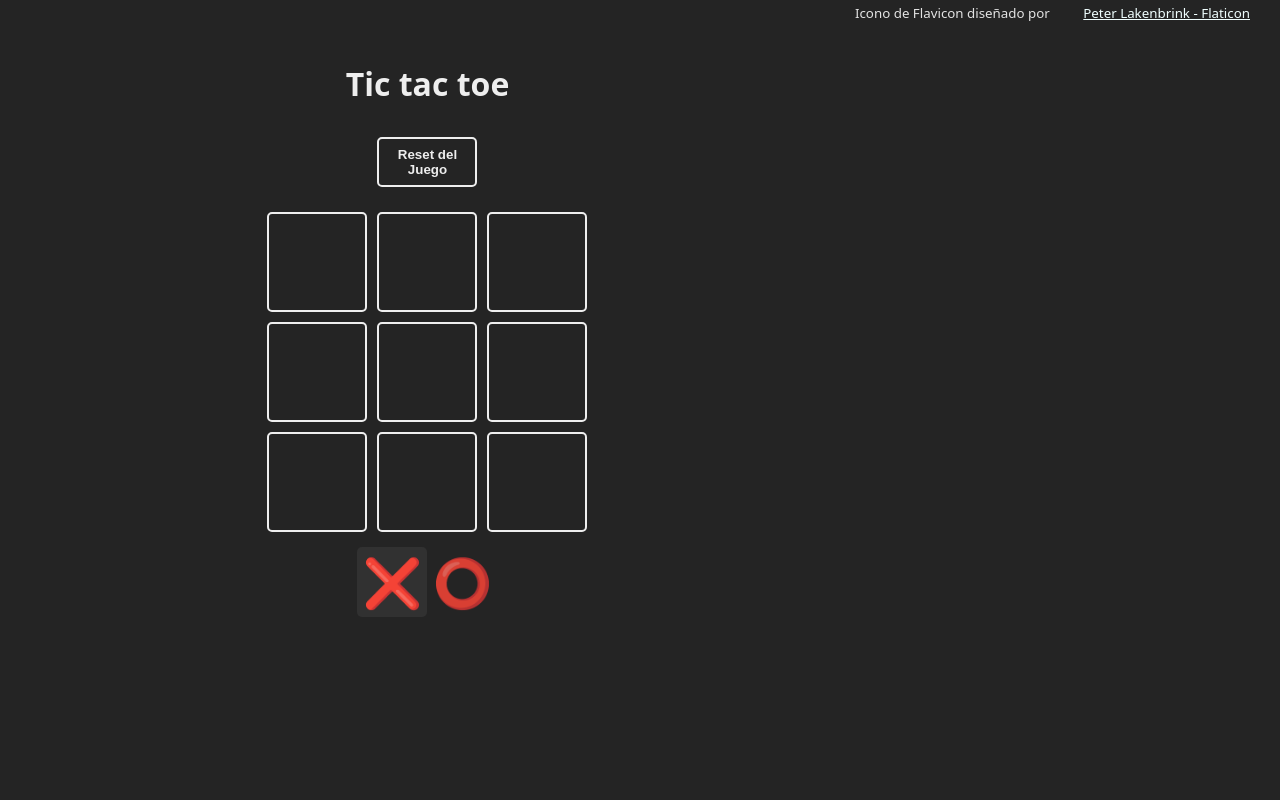
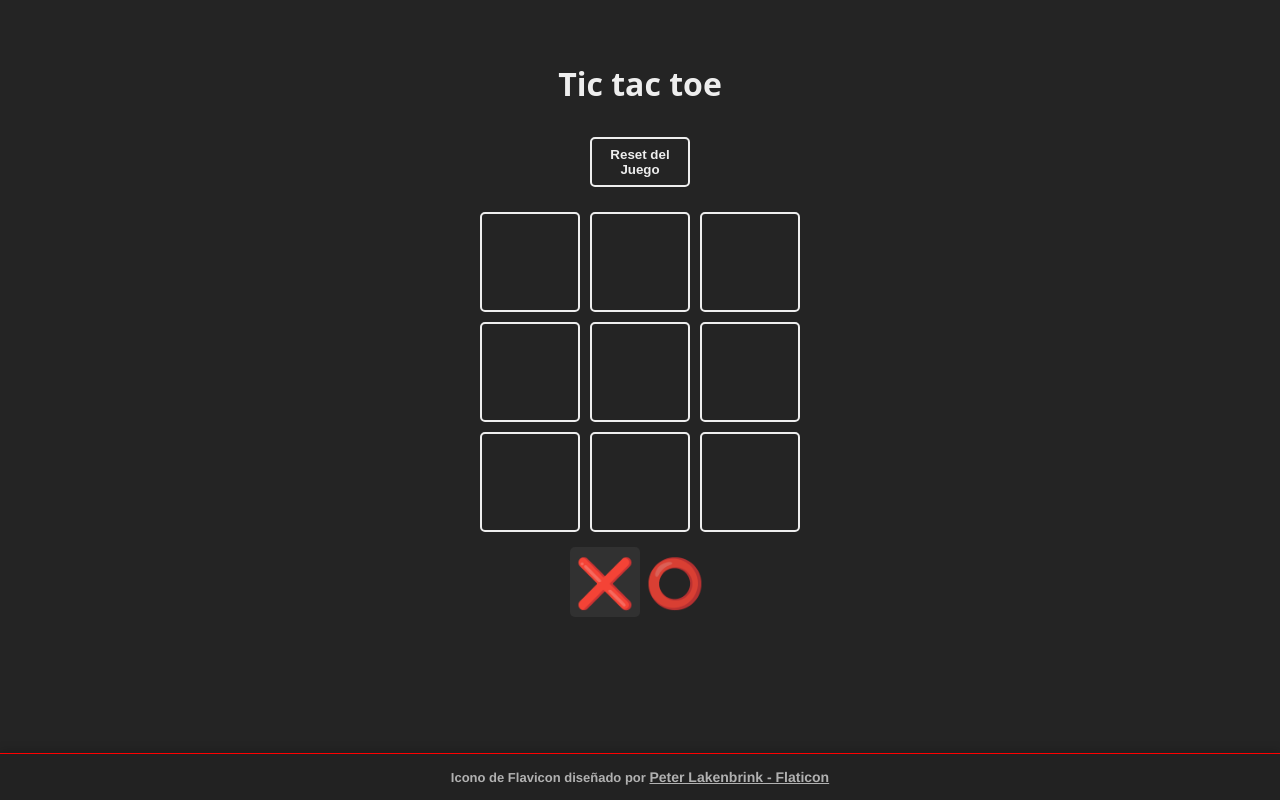
Before and after one commit to EugeniaGnz/Tic-Tac-Toe, a React (Vite) app: page / in a window 1280 px wide. Built offline with nearby package versions, Linux system fonts and the light colour scheme.

Commit message:
update styles

```diff
--- a/src/index.css
+++ b/src/index.css
@@ -60,8 +60,7 @@ body {
 
 .board .game {
   display: grid;
-  grid-template-columns: repeat(3, 1fr);
-  /* Usamos tres columnas de 1 fracción que se tienen que repetir tres veces */
+  grid-template-columns: repeat(3, 1fr); /* Usamos tres columnas de 1 fracción que se tienen que repetir tres veces */
   gap: 10px;
 }
 
@@ -133,8 +132,28 @@ body {
   font-size: 48px;
 }
 
-a {
+/* FOOTER */
+.attribution {
+  position: fixed;
+  left: 0;
+  bottom: 0;
+  background-color: #222;
+  color: #eee;
+  width: 100%;
+  text-align: center;
   padding: 10px;
-  margin: 20px;
-  color: azure;
+  box-shadow: 0 -2px 10px rgba(0, 0, 0, 0.2);
+  border-top: 1px solid red;
 }
+
+.attribution small {
+  font-family: 'Helvetica Neue', sans-serif;
+  font-weight: bold;
+  font-size: 13px;
+  opacity: 0.7;
+}
+
+.attribution small>a {
+  color: #eee;
+  font-size: 14px;
+}
```
